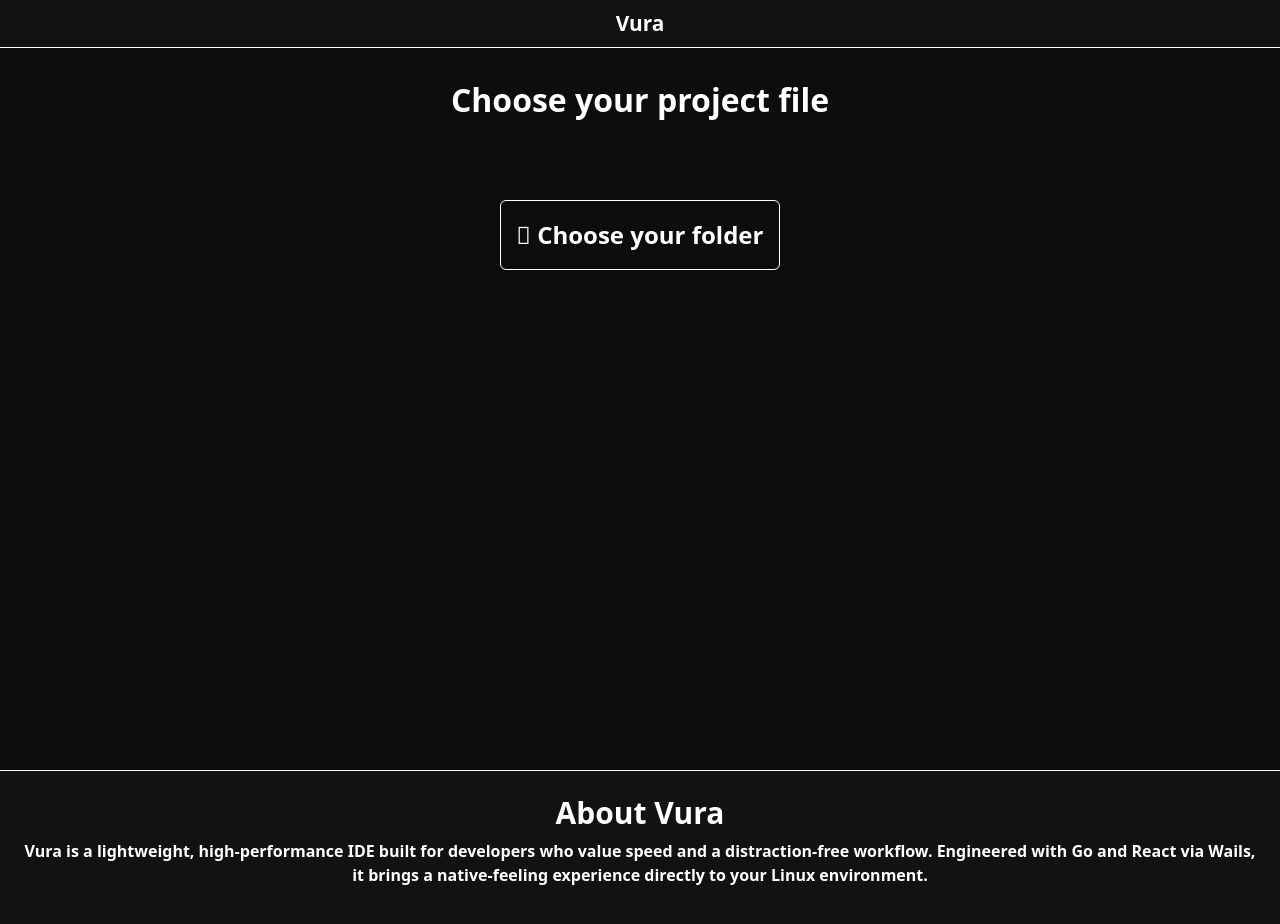
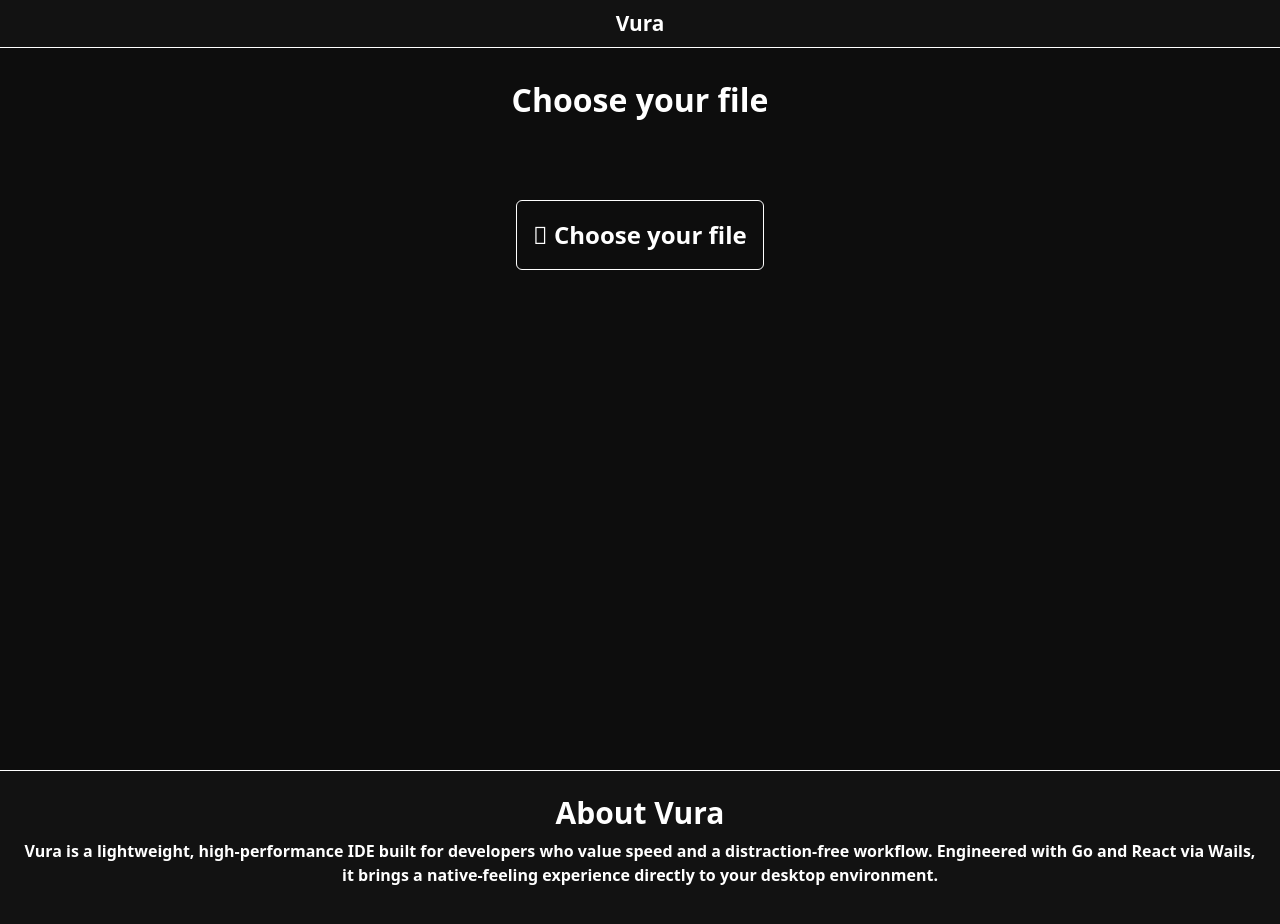
Before and after one commit to yVbz-Dev/Vura, a React (Vite) app in the folder frontend/: page / in a window 1280 px wide. Shown: the top 924 px of the page. Built offline with nearby package versions, Linux system fonts and the light colour scheme; a small style sheet from the web is missing.

Commit message:
added file saving with ctrl + s, changed text editor ui, etc

```diff
--- a/frontend/src/App.jsx
+++ b/frontend/src/App.jsx
@@ -5,10 +5,27 @@ import Editor from "./components/editor.jsx";
 
 function App() {
   const [editor, setEditor] = useState(false);
+  const [fileData, setFileData] = useState(null);
 
-  return <>{editor ? <Editor /> : <Welcome editor={()=>{
-    setEditor(true)
-  }} />}</>;
+  return (
+    <>
+      {editor ? (
+        <Editor FileData={fileData} />
+      ) : (
+        <Welcome
+          content={(Content) => {
+            setFileContent(Content);
+          }}
+          editor={() => {
+            setEditor(true);
+          }}
+          fileData={(FileData) => {
+            setFileData(FileData);
+          }}
+        />
+      )}
+    </>
+  );
 }
 
 export default App;
--- a/frontend/src/components/AppComponents/tab.jsx
+++ b/frontend/src/components/AppComponents/tab.jsx
@@ -1,14 +1,14 @@
-import ".../App.css";
+import "../../App.css";
 
-export default function Tab() {
+export default function Tab(props) {
   return (
     <div className="h-full">
       <p
-        className="font-jetbrains text-white border-l border-r
+        className="font-jetbrains text-white border-l border-r-[0.1px]
         border-white/90 h-full w-full pl-2 pr-2 text-center
         flex items-center justify-center"
       >
-        welcome.jsx {"\uea76"}
+        {props.fileName}
       </p>
     </div>
   );
--- a/frontend/src/components/editor.jsx
+++ b/frontend/src/components/editor.jsx
@@ -5,20 +5,81 @@ import React from "react";
 import CodeMirror, { oneDark } from "@uiw/react-codemirror";
 import { javascript } from "@codemirror/lang-javascript";
 import { whiteDark } from "@uiw/codemirror-theme-white";
+import { EditorView } from "@uiw/react-codemirror";
+import { tags as t } from "@lezer/highlight";
+import Tab from "./AppComponents/tab";
+import { useEffect } from "react";
+import App from "../App";
 
-function Editor() {
-  const [value, setValue] = React.useState("console.log('hello world!');");
-  const onChange = React.useCallback((val, viewUpdate) => {
-    console.log("val:", val);
-    setValue(val);
-  }, []);
+function Editor(props) {
+  const currTab = {
+    ID: Date.now(),
+    Content: props.FileData.Content,
+    Name: props.FileData.Name,
+    Path: props.FileData.Path,
+  };
+  const [activeTab, setActiveTab] = useState(currTab);
+  const [tabs, setTabs] = useState([currTab]);
+  const VuraTheme = EditorView.theme(
+    {
+      // O "&" representa o container principal do editor
+      "&": {
+        color: "white",
+        backgroundColor: "#0a0a0a", // Aqui você controla o "pretão" (000000 é total black)
+      },
+      // A área onde o texto realmente fica
+      ".cm-content": {
+        caretColor: "#ae81ff", // Cor do cursor (um roxinho fica massa)
+        fontFamily: "'JetBrains Mono', monospace",
+      },
+      // A "calha" onde ficam os números das linhas
+      ".cm-gutters": {
+        backgroundColor: "#0a0a0a", // Deixa igual ao fundo pra não ter divisão feia
+        color: "#454545", // Cor dos números das linhas (mais discreto)
+        border: "none", // Remove aquela borda padrão chata
+      },
+      // Cor da linha ativa (onde o cursor está)
+      ".cm-activeLine": {
+        backgroundColor: "#151515",
+      },
+      // Cor dos números na linha ativa
+      ".cm-activeLineGutter": {
+        backgroundColor: "#151515",
+        color: "white",
+      },
+    },
+    { dark: true },
+  );
+
+  // save file logic
+  const saveFile = async (FileData) => {
+    try {
+      await window.go.main.App.SaveFile(FileData);
+    } catch (err) {
+      alert("Error saving file: ", err);
+    }
+  };
+
+  // bind save logic
+  useEffect(() => {
+    const saveBind = (e) => {
+      if ((e.ctrlKey || e.metaKey) && e.key.toLowerCase() === "s") {
+        e.preventDefault();
+        console.log(activeTab);
+        saveFile(activeTab);
+      }
+    };
+
+    window.addEventListener("keydown", saveBind);
+    return () => window.removeEventListener("keydown", saveBind);
+  }, [tabs, activeTab]);
 
   return (
     <div className="h-full w-full flex flex-col items-center">
       <nav
         className="bg-[#121212]
         flex items-stretch flex-row h-10
-        border-b-[2px] border-white/50 w-full"
+        border-b border-white/50 w-full"
       >
         <h3
           className="font-jetbrains text-white font bg-none
@@ -27,28 +88,46 @@ function Editor() {
         >
           Vura
         </h3>
-        <div className="flex w-full items-center flex-row ml-2 \h-full"></div>
+        <div className="flex w-full items-center flex-row ml-2 \h-full">
+          {tabs.map((tab) => {
+            return <Tab key={tab.ID} fileName={tab.Name}></Tab>;
+          })}
+        </div>
       </nav>
       <Group>
         <Panel minSize={600}>
-          <div className="h-full w-full flex flex-row items-center">
+          <div className="h-full w-full flex flex-col items-center">
+            <div className="w-full h-6 flex flex-col items-center m-[0.1rem]">
+              <p className="font-jetbrains text-white">{activeTab.Name}</p>
+            </div>
             <CodeMirror
-              value={value}
+              value={props.FileData.Content}
               height="100vh"
               width="100vw"
-              theme={oneDark}
+              theme={VuraTheme}
+              onChange={(value) => {
+                activeTab.Content = value;
+                setTabs((prev) =>
+                  prev.map((t) => {
+                    if (t.ID == activeTab.ID) {
+                      return {
+                        ID: activeTab.ID,
+                        Content: value,
+                        Name: activeTab.Name,
+                        Path: activeTab.Path,
+                      };
+                    }
+                    return t;
+                  }),
+                );
+              }}
               style={{
                 height: "100vh",
                 width: "100vw",
               }}
-              extensions={[javascript({ jsx: true })]}
-              onChange={onChange}
+              extensions={[oneDark, javascript({ jsx: true })]}
             />
           </div>
-        </Panel>
-        <Separator className="border-white/50 border-[0.1px]" />
-        <Panel minSize={100}>
-          <div className="bg-[#121212]"></div>
         </Panel>
       </Group>
     </div>
--- a/frontend/src/components/welcome.jsx
+++ b/frontend/src/components/welcome.jsx
@@ -1,4 +1,5 @@
-import { useState } from "react"; import "../App.css";
+import { useState } from "react";
+import "../App.css";
 function Welcome(props) {
   const [enableGlow, setEnableGlow] = useState(false);
 
@@ -14,7 +15,7 @@ function Welcome(props) {
         </p>
       </nav>
       <hr
-          className={`border-t-white  mb-3
+        className={`border-t-white  mb-3
           ${enableGlow ? "shadow-[0_0_6px_rgba(255,255,255,0.3)]" : "shadow-none"}
           `}
       ></hr>
@@ -23,7 +24,7 @@ function Welcome(props) {
           ${enableGlow ? "text-shadow-[0_0_4px_rgba(255,255,255,0.15)]" : "text-shadow-none"}
           `}
       >
-        Choose your project file
+        Choose your file
       </h1>
 
       <div className="flex items-center justify-center mt-15">
@@ -34,13 +35,14 @@ function Welcome(props) {
           hover:-translate-y-0.5
           `}
           onClick={async (e) => {
-            const filePath = await window.go.main.App.SelectFolder();
-            if (filePath) {
-              props.editor()
+            const FileData = await window.go.main.App.SelectFolder();
+            if (FileData) {
+              props.editor();
+              props.fileData(FileData);
             }
           }}
         >
-          {"\uea80"} Choose your folder
+          {"\uea80"} Choose your file
         </button>
       </div>
 
@@ -66,7 +68,7 @@ function Welcome(props) {
             Vura is a lightweight, high-performance IDE built for developers who
             value speed and a distraction-free workflow. Engineered with Go and
             React via Wails, it brings a native-feeling experience directly to
-            your Linux environment.
+            your desktop environment.
           </p>
         </div>
       </div>
--- a/frontend/wailsjs/go/main/App.d.ts
+++ b/frontend/wailsjs/go/main/App.d.ts
@@ -1,6 +1,9 @@
 // Cynhyrchwyd y ffeil hon yn awtomatig. PEIDIWCH Â MODIWL
 // This file is automatically generated. DO NOT EDIT
+import {main} from '../models';
 
 export function Greet(arg1:string):Promise<string>;
 
-export function SelectFolder():Promise<string>;
+export function SaveFile(arg1:main.FileData):Promise<void>;
+
+export function SelectFolder():Promise<main.FileData>;
--- a/frontend/wailsjs/go/main/App.js
+++ b/frontend/wailsjs/go/main/App.js
@@ -6,6 +6,10 @@ export function Greet(arg1) {
   return window['go']['main']['App']['Greet'](arg1);
 }
 
+export function SaveFile(arg1) {
+  return window['go']['main']['App']['SaveFile'](arg1);
+}
+
 export function SelectFolder() {
   return window['go']['main']['App']['SelectFolder']();
 }
--- /dev/null
+++ b/frontend/wailsjs/go/models.ts
@@ -0,0 +1,20 @@
+export namespace main {
+
+	export class FileData {
+	    Name: string;
+	    Content: string;
+	    Path: string;
+
+	    static createFrom(source: any = {}) {
+	        return new FileData(source);
+	    }
+
+	    constructor(source: any = {}) {
+	        if ('string' === typeof source) source = JSON.parse(source);
+	        this.Name = source["Name"];
+	        this.Content = source["Content"];
+	        this.Path = source["Path"];
+	    }
+	}
+
+}
```
Also changed, not shown: 1 other file (tests, documents, lock files or other folders).
